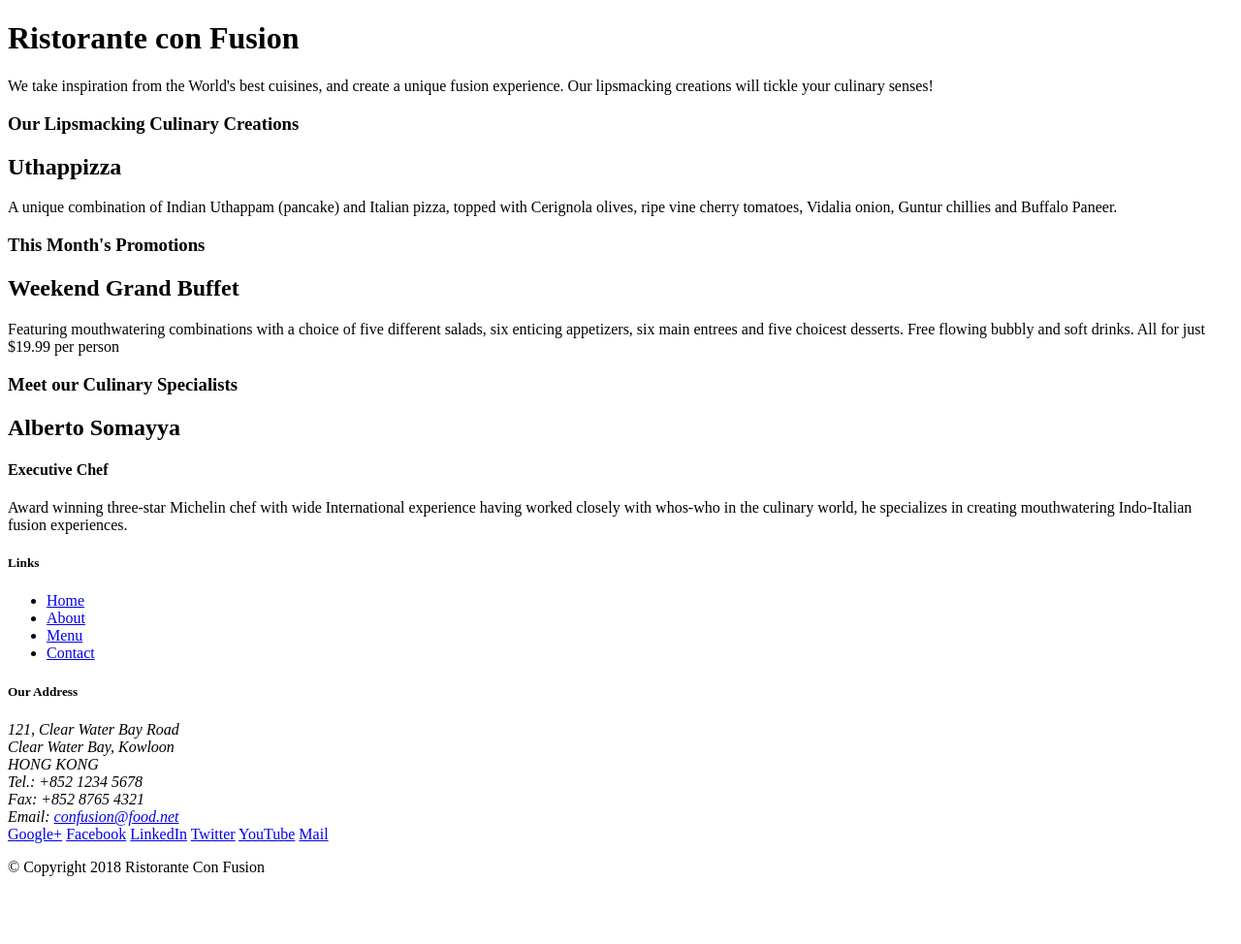
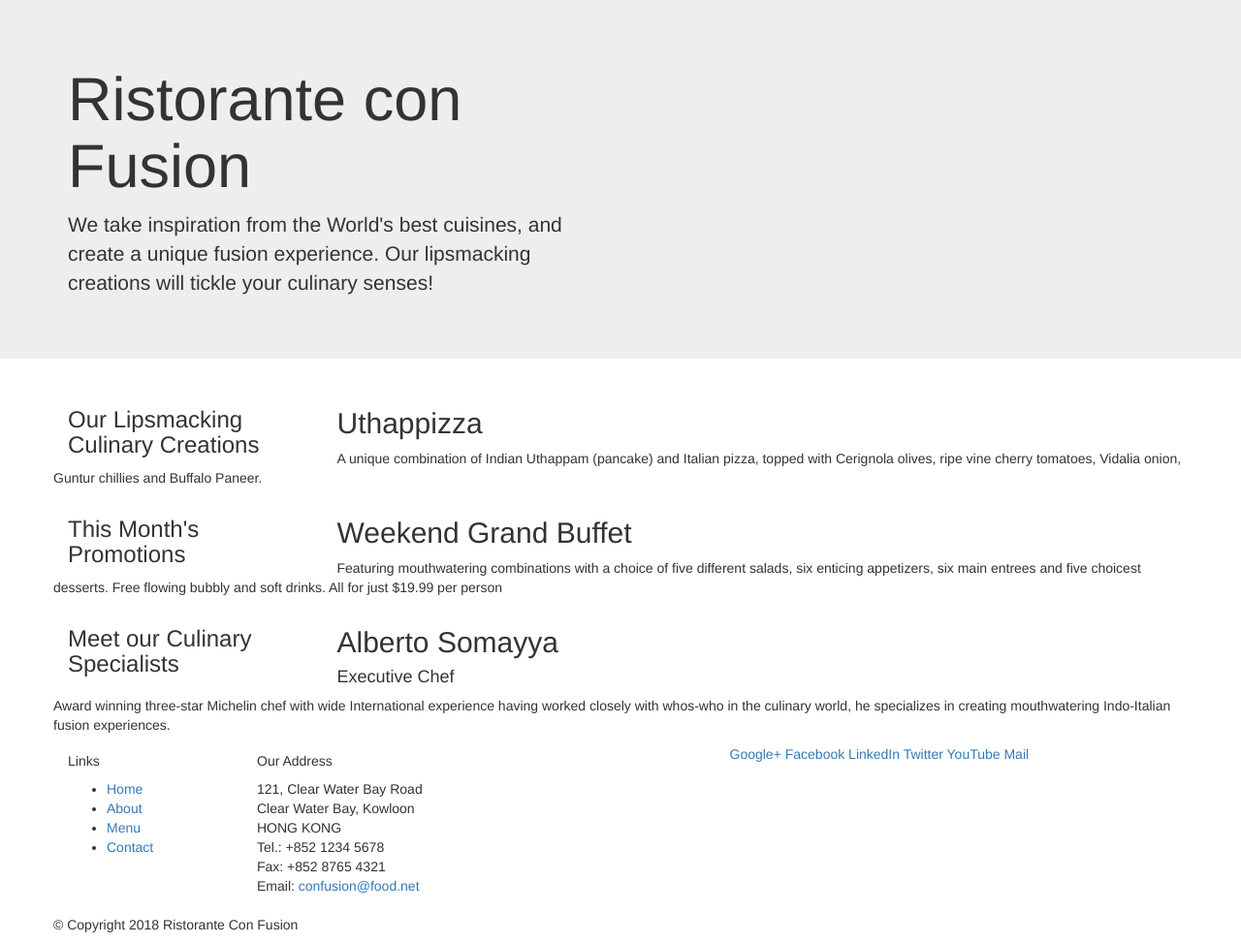
Before and after one commit to hamdjalil/bootstrap, a website: page index.html in a window 1280 px wide. Shown: the whole page at 97% size. Before the commit the page ends 920 px from the top, so only its background shows below. Drawn offline with nearby package versions, Linux system fonts and the light colour scheme.

Commit message:
Add files via upload

```diff
--- a/index.html
+++ b/index.html
@@ -2,51 +2,58 @@
 <html lang="en">
 
 <head>
+     <!-- Required meta tags always come first -->
+     <meta charset="utf-8">
+     <meta name="viewport" content="width=device-width, initial-scale=1, shrink-to-fit=no">
+     <meta http-equiv="x-ua-compatible" content="ie=edge">
+
+     <!-- Bootstrap CSS -->
+     <link rel="stylesheet" href="node_modules/bootstrap/dist/css/bootstrap.min.css">
     <title>Ristorante Con Fusion</title>
 </head>
 
 <body>
 
-    <header>
-        <div>
-            <div>
-                <div>
+    <header class="jumbotron">
+        <div class="container">
+            <div class="row">
+                <div class="col-12 col-sm-6">
                     <h1>Ristorante con Fusion</h1>
                     <p>We take inspiration from the World's best cuisines, and create a unique fusion experience. Our lipsmacking creations will tickle your culinary senses!</p>
                 </div>
-                <div>
+                <div class="col-12 col-sm">
                 </div>
             </div>
         </div>
     </header>
 
-    <div>
-        <div>
-            <div>
+    <div class="container">
+        <div class="row">
+            <div class="col-12 col-sm-4 order-sm-last col-md-3">
                 <h3>Our Lipsmacking Culinary Creations</h3>
             </div>
-            <div>
+            <div class="col col-sm order-sm-first col-md">
                 <h2>Uthappizza</h2>
                 <p>A unique combination of Indian Uthappam (pancake) and Italian pizza, topped with Cerignola olives, ripe vine cherry tomatoes, Vidalia onion, Guntur chillies and Buffalo Paneer.</p>
             </div>
         </div>
 
 
-        <div>
-            <div>
+        <div class="row">
+            <div class="col-12 col-sm-4 col-md-3">
                 <h3>This Month's Promotions</h3>
             </div>
-            <div>
+            <div class="col col-sm col-md">
                 <h2>Weekend Grand Buffet</h2>
                 <p>Featuring mouthwatering combinations with a choice of five different salads, six enticing appetizers, six main entrees and five choicest desserts. Free flowing bubbly and soft drinks. All for just $19.99 per person </p>
             </div>
         </div>
 
-        <div>
-            <div>
+        <div class="row">
+            <div class="col-12 col-sm-4 order-sm-last col-md-3">
                 <h3>Meet our Culinary Specialists</h3>
             </div>
-            <div>
+            <div class="col col-sm order-sm-first col-md">
                 <h2>Alberto Somayya</h2>
                 <h4>Executive Chef</h4>
                 <p>Award winning three-star Michelin chef with wide International experience having worked closely with whos-who in the culinary world, he specializes in creating mouthwatering Indo-Italian fusion experiences. </p>
@@ -55,9 +62,9 @@
     </div>
 
     <footer>
-        <div>
-            <div>
-                <div>
+        <div class="container">
+            <div class="row">
+                <div  class="col-4 offset-1 col-sm-2">
                     <h5>Links</h5>
                     <ul>
                         <li><a href="#">Home</a></li>
@@ -66,7 +73,7 @@
                         <li><a href="#">Contact</a></li>
                     </ul>
                 </div>
-                <div>
+                <div class="col-7 col-sm-5">
                     <h5>Our Address</h5>
                     <address>
 		              121, Clear Water Bay Road<br>
@@ -77,7 +84,7 @@
 		              Email: <a href="mailto:confusion@food.net">confusion@food.net</a>
 		           </address>
                 </div>
-                <div>
+                <div class="col-12 col-sm-4">
                     <div>
                         <a href="http://google.com/+">Google+</a>
                         <a href="http://www.facebook.com/profile.php?id=">Facebook</a>
@@ -88,8 +95,8 @@
                     </div>
                 </div>
            </div>
-           <div>
-                <div>
+           <div class="row">
+                <div class="col-auto">
                     <p>© Copyright 2018 Ristorante Con Fusion</p>
                 </div>
            </div>
```
